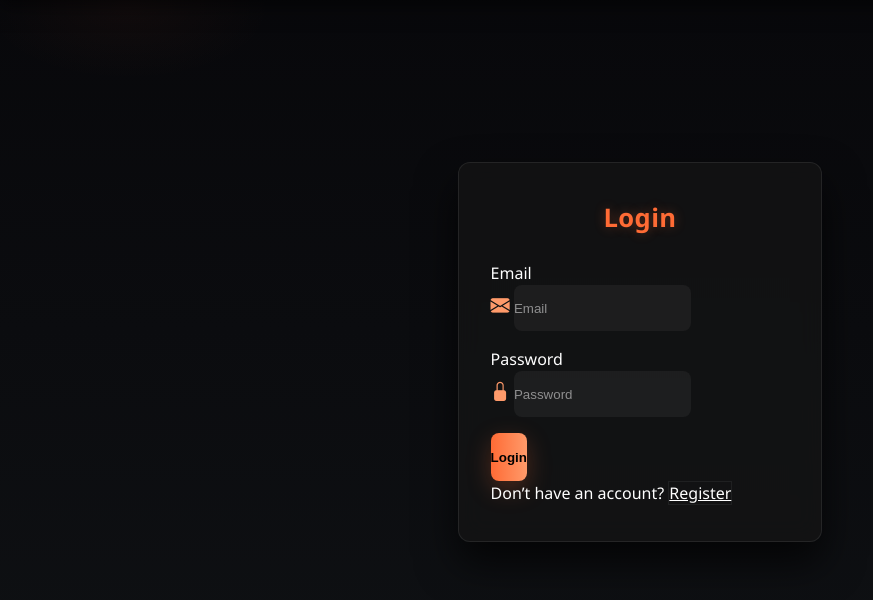
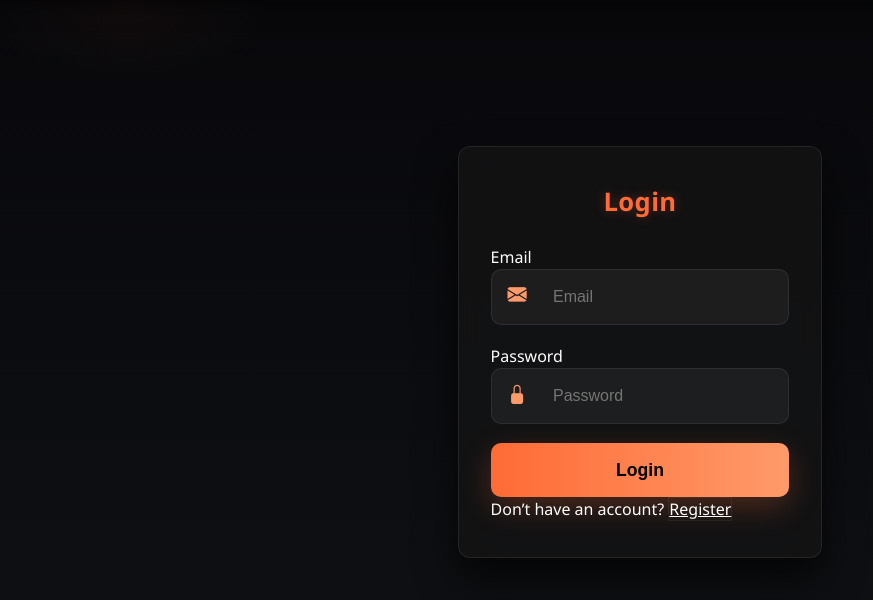
Before and after one commit to vivaansihmar/EXPENSE-ANALYZER, a Flask app: page /auth in a window 1280 px wide. Shown: the part 72-672 px from the top of the page, without its empty margins (0-873 px from the left). Run offline with Flask 3, Linux system fonts and the light colour scheme.

Commit message:
auth styling again

```diff
--- a/static/styles.css
+++ b/static/styles.css
@@ -83,48 +83,60 @@ body.auth-page, body.dashboard-page{padding-top:96px}
   letter-spacing:0.4px;
   text-shadow:0 0 12px rgba(255,107,53,0.3);
 }
-
-
-.input-group-text{
-  background:transparent;
-  color:var(--accent-2);
-  border:none;
-  font-size:1.2rem;
+.input-group {
+  margin-bottom: 1.2rem;
+  border-radius: 10px;
+  overflow: hidden;
+  background: rgba(255, 255, 255, 0.05);
+  border: 1px solid rgba(255, 255, 255, 0.08);
+  transition: all 0.3s ease;
 }
 
-.form-control{
-  background:rgba(255,255,255,0.05);
-  border:none;
-  color:#fff;
-  height:46px;
-  transition:all 0.25s ease;
-  border-radius:8px;
+.input-group:hover {
+  box-shadow: 0 0 12px rgba(255, 107, 53, 0.15);
 }
 
-.form-control::placeholder{
-  color:rgba(255,255,255,0.5);
+.input-group-text {
+  background: transparent;
+  color: var(--accent-2);
+  font-size: 1.2rem;
+  border: none;
+  padding: 0 16px;
 }
 
-.form-control:focus{
-  background:rgba(255,255,255,0.1);
-  box-shadow:0 0 8px rgba(255,107,53,0.4);
-  outline:none;
+.form-control {
+  background: transparent;
+  border: none;
+  color: #fff;
+  font-size: 1rem;
+  height: 54px;              /* ← increased from 46px */
+  padding-left: 6px;
+  transition: all 0.25s ease;
 }
 
-.btn-primary{
-  background:linear-gradient(90deg,var(--accent),var(--accent-2));
-  border:none;
-  height:48px;
-  font-weight:700;
-  border-radius:8px;
-  box-shadow:0 8px 25px rgba(255,107,53,0.25);
-  transition:all 0.25s ease;
+.form-control:focus {
+  background: rgba(255, 255, 255, 0.08);
+  box-shadow: 0 0 10px rgba(255, 107, 53, 0.3);
+  outline: none;
 }
 
-.btn-primary:hover{
-  transform:translateY(-2px);
-  box-shadow:0 10px 35px rgba(255,107,53,0.4);
+.btn-primary {
+  background: linear-gradient(90deg, var(--accent), var(--accent-2));
+  border: none;
+  height: 54px;
+  width: 100%;
+  font-weight: 700;
+  font-size: 1.1rem;
+  border-radius: 10px;
+  box-shadow: 0 10px 30px rgba(255, 107, 53, 0.25);
+  transition: all 0.25s ease;
 }
+
+.btn-primary:hover {
+  transform: translateY(-2px);
+  box-shadow: 0 12px 40px rgba(255, 107, 53, 0.45);
+}
+
 
 .btn-outline-light{color:#fff;border:1px solid rgba(255,255,255,0.06)}
 
```
Also changed, not shown: 1 other file.
